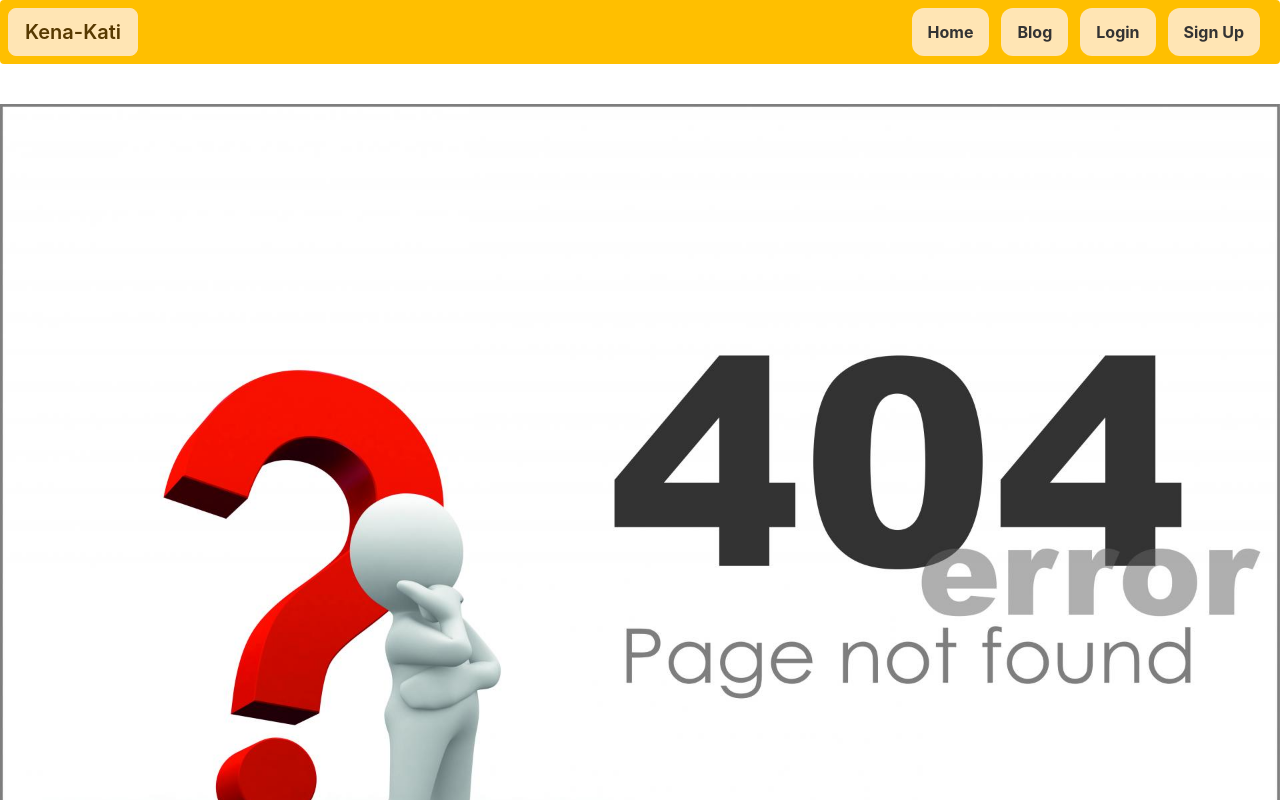
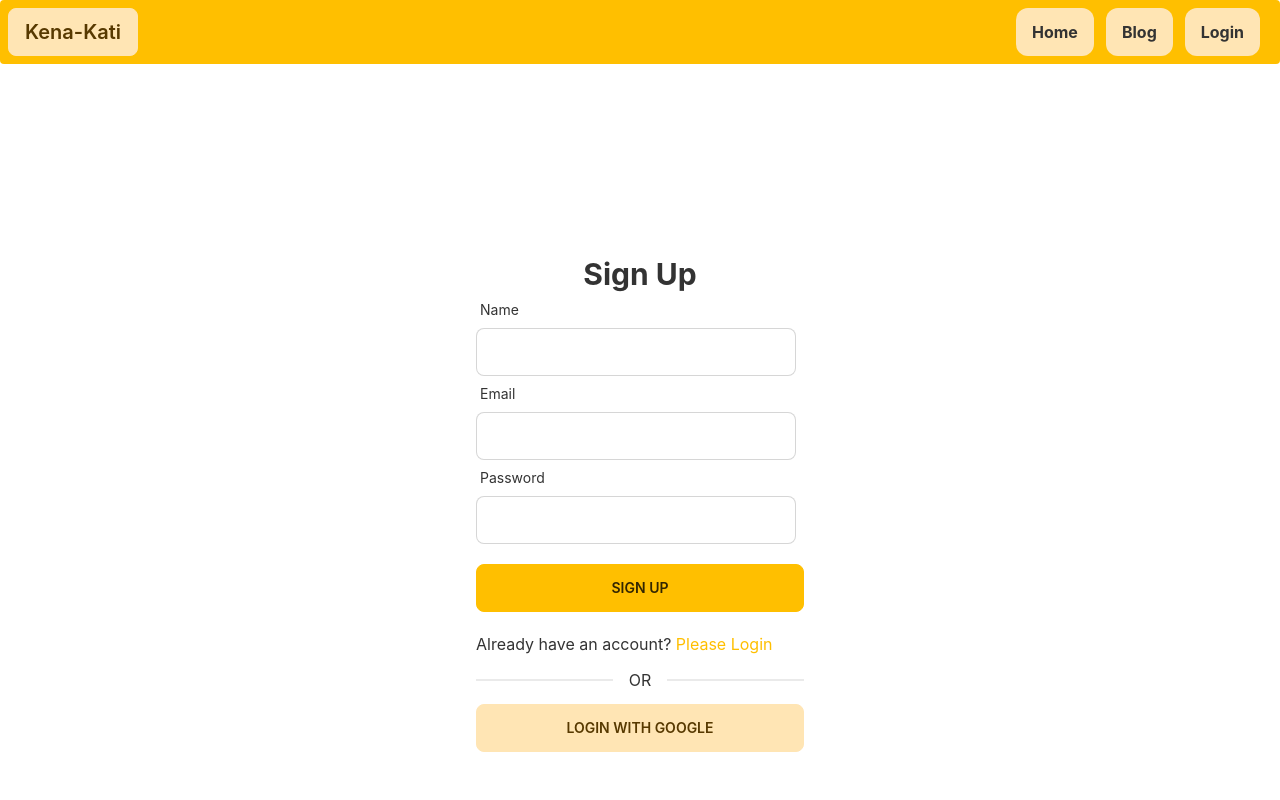
Before and after one commit to zhoaib/kena-kati-client, a React (Create React App) app: page /signup in a window 1280 px wide. Shown: the top 800 px of the page. Built offline with nearby package versions, Linux system fonts and the light colour scheme.

Commit message:
login/signup form

```diff
--- a/src/Pages/Login/Login.js
+++ b/src/Pages/Login/Login.js
@@ -1,10 +1,10 @@
-import React, { useState } from 'react';
+import React from 'react';
 import { useForm } from 'react-hook-form'
 import { Link } from 'react-router-dom';
 
 const Login = () => {
 
-    const { register, handleSubmit } = useForm()
+    const { register, formState: { errors }, handleSubmit } = useForm()
 
     const handleLogin = data => {
         console.log(data);
@@ -19,12 +19,14 @@ const Login = () => {
 
                     <div className="form-control w-full max-w-xs">
                         <label className="label"><span className="label-text">Email</span></label>
-                        <input type="text" className="input input-bordered w-full max-w-xs"{...register("email")} />
+                        <input type="text" className="input input-bordered w-full max-w-xs"{...register("email", { required: "Email address is required" })} />
+                        {errors.email && <p className='text-red-500'>{errors.email?.message}</p>}
                     </div>
 
                     <div className="form-control w-full max-w-xs">
                         <label className="label"><span className="label-text">Password</span></label>
-                        <input type="password" className="input input-bordered w-full max-w-xs"{...register("password")} />
+                        <input type="password" className="input input-bordered w-full max-w-xs"{...register("password", { required: "Password is required" })} />
+                        {errors.password && <p className='text-red-500'>{errors.password?.message}</p>}
                     </div>
 
                     <input className='btn btn-primary w-full my-5' value='Login' type="submit" />
--- a/src/Pages/Shared/Navbar/Navbar.js
+++ b/src/Pages/Shared/Navbar/Navbar.js
@@ -7,7 +7,7 @@ const Navbar = () => {
         <li className='bg-secondary rounded-xl mr-3'><Link to='/'>Home</Link></li>
         <li className='bg-secondary rounded-xl mr-3'><Link to='/blog'>Blog</Link></li>
         <li className='bg-secondary rounded-xl mr-3'><Link to='/login'>Login</Link></li>
-        <li className='bg-secondary rounded-xl mr-3'><Link to='/signup'>Sign Up</Link></li>
+
     </>
     return (
         <div className="navbar bg-primary font-bold rounded mb-10 flex justify-between">
--- /dev/null
+++ b/src/Pages/SignUp/SignUp.js
@@ -0,0 +1,44 @@
+import React from 'react';
+import { Link } from 'react-router-dom';
+import { useForm } from 'react-hook-form'
+
+const SignUp = () => {
+
+    const { register, handleSubmit } = useForm()
+
+    const handleSignUp = (data) => {
+        console.log(data)
+    }
+
+    return (
+        <div className='h-[800px] flex justify-center items-center'>
+            <div className='w-96 p-7'>
+                <h2 className='text-3xl text-center font-bold'>Sign Up</h2>
+                <form onSubmit={handleSubmit(handleSignUp)}>
+
+                    <div className="form-control w-full max-w-xs">
+                        <label className="label"><span className="label-text">Name</span></label>
+                        <input type="text" {...register("name")} className="input input-bordered w-full max-w-xs" />
+                    </div>
+
+                    <div className="form-control w-full max-w-xs">
+                        <label className="label"><span className="label-text">Email</span></label>
+                        <input type="email" {...register("email")} className="input input-bordered w-full max-w-xs" />
+                    </div>
+
+                    <div className="form-control w-full max-w-xs">
+                        <label className="label"><span className="label-text">Password</span></label>
+                        <input type="password" {...register("password")} className="input input-bordered w-full max-w-xs" />
+                    </div>
+
+                    <input className='btn btn-primary w-full my-5' value='Sign Up' type="submit" />
+                </form>
+                <p>Already have an account? <Link className='text-primary' to='/login'>Please Login</Link></p>
+                <div className="divider">OR</div>
+                <button className='btn btn-secondary w-full'>Login with Google</button>
+            </div>
+        </div>
+    );
+};
+
+export default SignUp;
--- a/src/Routes/Routes/Routes.js
+++ b/src/Routes/Routes/Routes.js
@@ -5,6 +5,7 @@ import Home from "../../Pages/Home/Home/Home";
 import Login from "../../Pages/Login/Login";
 import Blog from "../../Pages/Blog/Blog"
 import NotFound from "../../Pages/NotFound/NotFound";
+import SignUp from "../../Pages/SignUp/SignUp";
 
 export const router = createBrowserRouter([
     {
@@ -18,6 +19,10 @@ export const router = createBrowserRouter([
             {
                 path: '/login',
                 element: <Login></Login>
+            },
+            {
+                path: '/signup',
+                element: <SignUp></SignUp>
             },
             {
                 path: '/blog',
```
